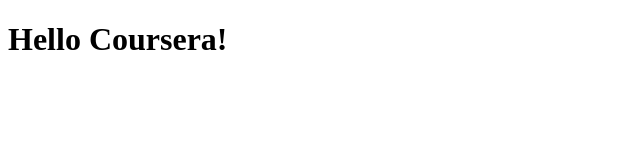
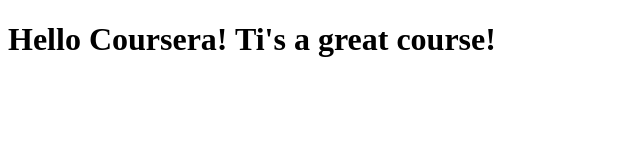
Before and after one commit to Hood1099/coursera-test, a plain HTML site: page site/index.html in a window 1280 px wide. Shown: the whole page, without its empty margins (0-640 px from the left). Drawn offline with Linux system fonts and the light colour scheme.

Commit message:
small change to our page content.

```diff
--- a/site/index.html
+++ b/site/index.html
@@ -6,6 +6,6 @@
 	<title>Hello Coursera!</title>
 </head>
 <body>
-<h1>Hello Coursera!</h1>
+<h1>Hello Coursera! Ti's a great course!</h1>
 </body>
 </html>
```
